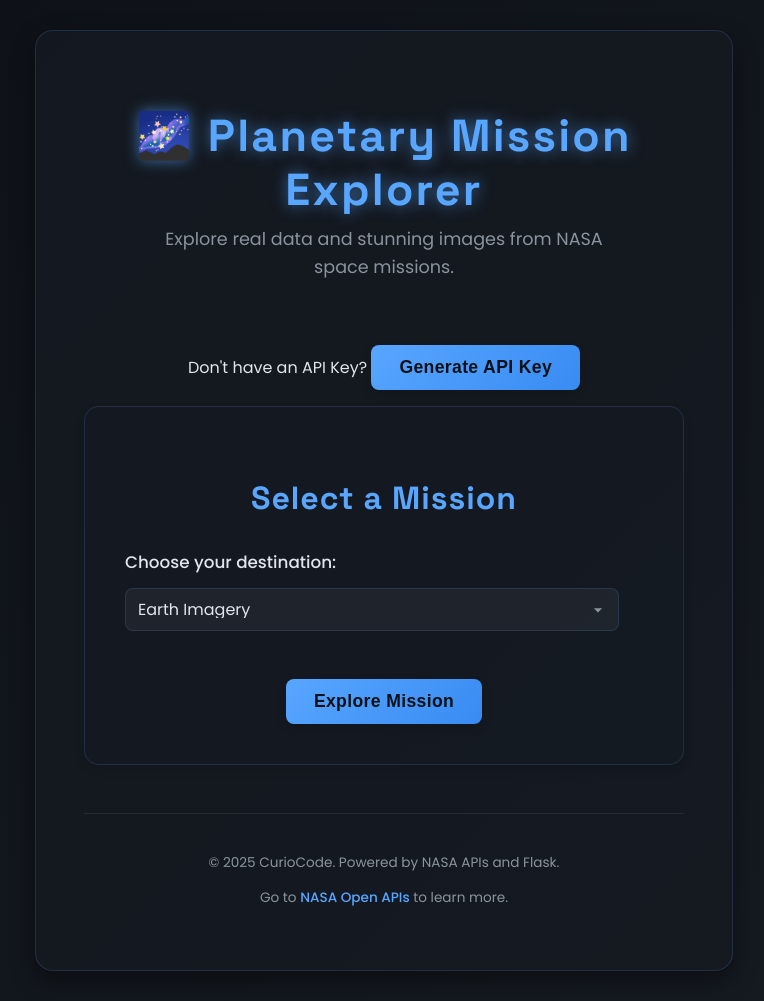
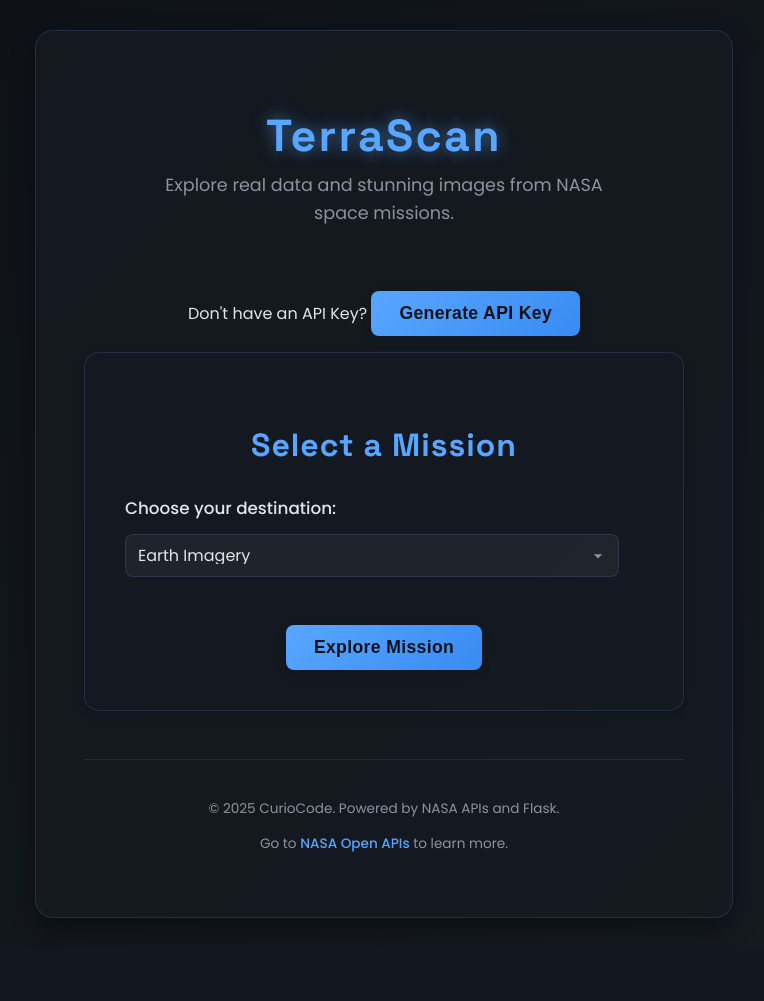
Before and after one commit to Tkapat/TerraScan, a Flask app: page / in a window 1280 px wide. Shown: the whole page, without its empty margins (256-1020 px from the left). After the commit the page ends 919 px from the top, so only its background shows below. Run offline with Flask 3, Linux system fonts and the light colour scheme.

Commit message:
updated name

```diff
--- a/templates/index.html
+++ b/templates/index.html
@@ -9,7 +9,7 @@
 
     <div class="main-container">
         <header class="app-header">
-            <h1>🌌 Planetary Mission Explorer</h1>
+            <h1>TerraScan</h1>
             <p class="tagline">Explore real data and stunning images from NASA space missions.</p>
         </header>
         <div><p>Don't have an API Key?
```
